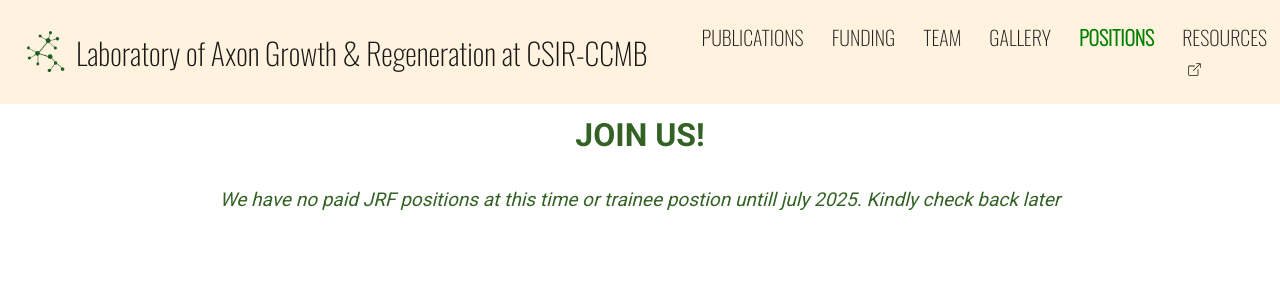
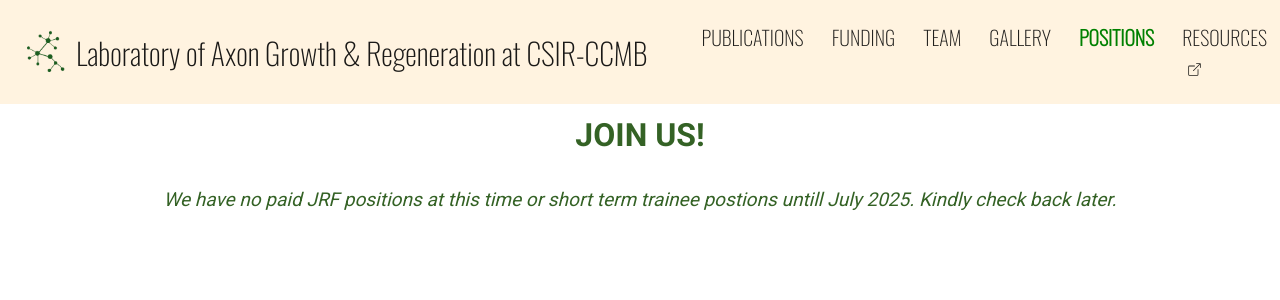
Before and after one commit to rdbcasillas/ishvenkatesh-lab, a Vue app: page /positions in a window 1280 px wide. Shown: the top 300 px of the page. Built offline with nearby package versions, Linux system fonts and the light colour scheme; what vue-particles would draw is missing.

Commit message:
update_Sneha's_Joining

```diff
--- a/src/views/Gallery.vue
+++ b/src/views/Gallery.vue
@@ -38,7 +38,7 @@ export default {
         },
       {
           file: "CMMDR",
-          desc: "Best Poster award to Anisha S Menon at CCMMDR, 2024",
+          desc: "Lab crew attended and presented 4 posters at CMMDR2024",
         },
         {
           file: "xMas",
@@ -58,7 +58,7 @@ export default {
         },
         {
           file: "openday",
-          desc: "Best Exhibits at CCMB Open Day 2023",
+          desc: " Lab wins the second prize for our exhibit 'Know your Brain' at CCMB Open day 2023",
         },
         {
           file: "CSIR",
--- a/src/views/Positions.vue
+++ b/src/views/Positions.vue
@@ -10,7 +10,7 @@
         <b-col>
             <p class="text-center">
             <em>
-              We have no paid JRF positions at this time or trainee postion untill july 2025. Kindly check back later
+              We have no paid JRF positions at this time or short term trainee postions untill July 2025. Kindly check back later.
             </em>
           </p>
         </b-col>
```
